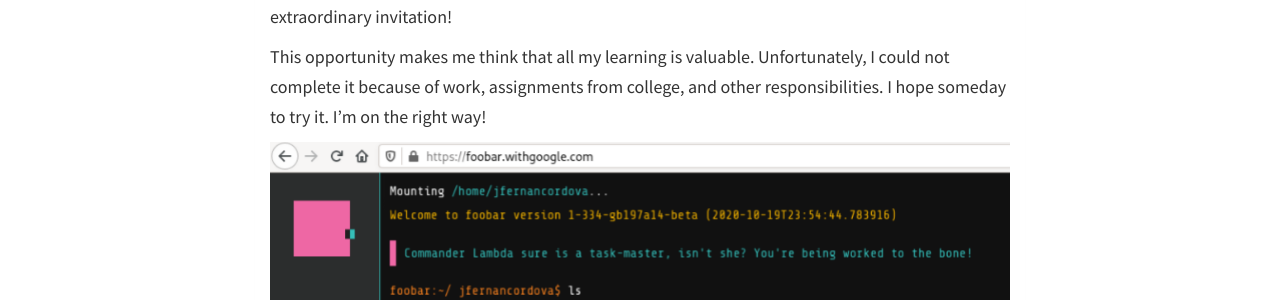
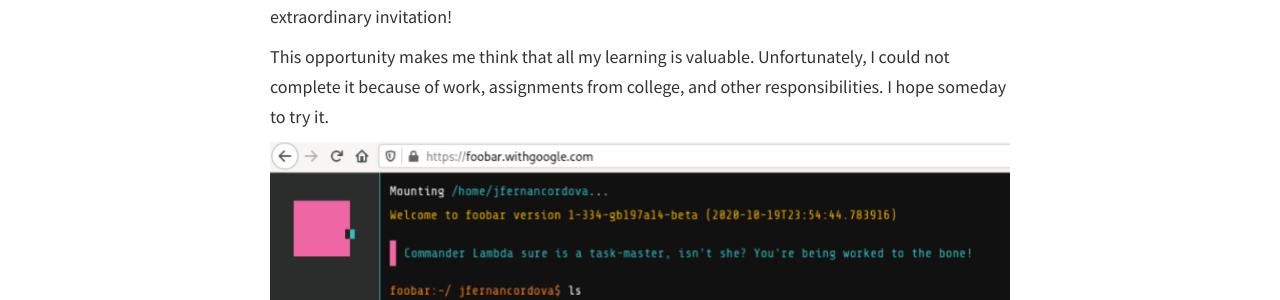
Before and after one commit to jfernancordova/jfernancordova.github.io, a Jekyll site: the page built from about.html, in a window 1280 px wide. Shown: the part 714-1014 px from the top of the page. Built offline with Jekyll 4.4.1, drawn with Linux system fonts in a browser that asks for light colours; nearby versions of some CDN libraries.

Commit message:
Update about.html

```diff
--- a/about.html
+++ b/about.html
@@ -42,7 +42,7 @@
                     I realized that it was a real and extraordinary invitation!</p>
                 <p>This opportunity makes me think that all my learning is valuable. Unfortunately, I could not
                     complete it because of work, assignments from college, and other responsibilities. I hope
-                    someday to try it. I’m on the right way!</p>
+                    someday to try it.</p>
                 <p>
                     <img src="assets/images/google.png" alt="The Google Foobar Invitation"
                          style="   display: block;   margin-left: auto;   margin-right: auto;   width: 100%;   height: 10%;"/>
```
